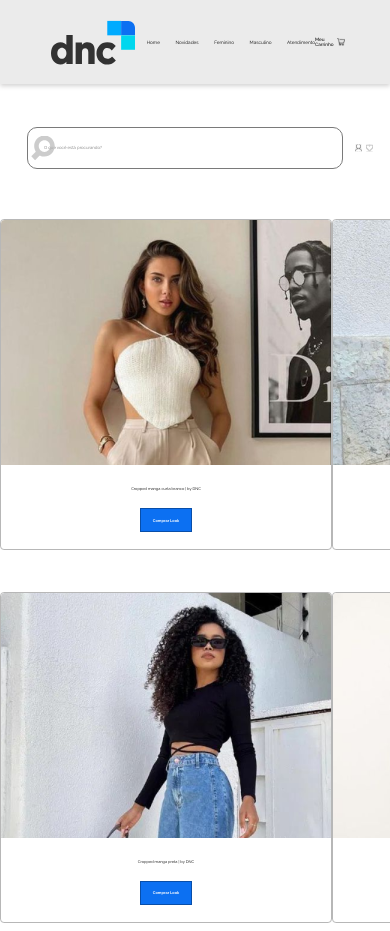
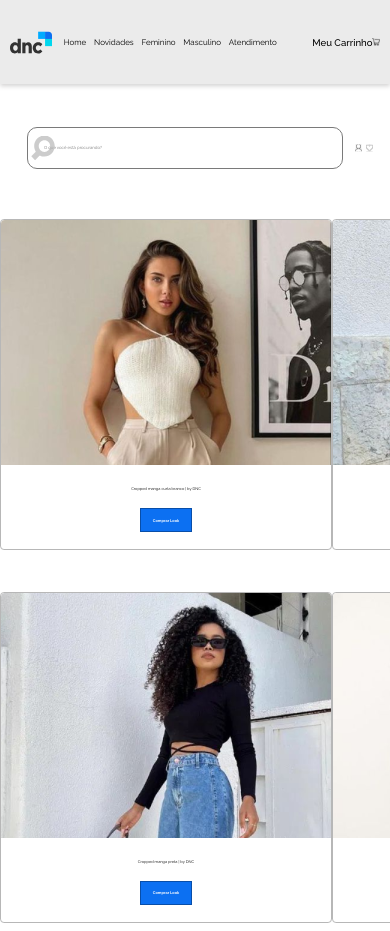
Before and after one commit to FragaGabriel23/E-CommerceDNC, a React (Vite) app: page /home in a window 390 px wide. Shown: the top 931 px of the page. Built offline with nearby package versions, Linux system fonts and the light colour scheme.

Commit message:
refactor(components/Header): Refactored responsive

```diff
--- a/src/components/Header/index.scss
+++ b/src/components/Header/index.scss
@@ -1,4 +1,5 @@
 @use '../../sass/variables' as *;
+@use '../../sass/mediaQueries' as *;
 
 .Header {
     padding: 2vh 6vh;
@@ -6,7 +7,26 @@
     background-color: $header-background;
     box-shadow: 0vw 0.4vh 0.5vh 0px #9b9a9a67;
 
+    @include respond-to-small {
+        padding: 2vh 2.5vw;
+    }
+
+    @include respond-to-medium {
+        padding: 2vh 2.5vw;
+    }
+
     &__img {
         width: 10vh;
+
+        @include respond-to-small {
+            width: 5vh;
+        }
+
+        @include respond-to-medium {
+            width: 5vh;
+        }
+        @include respond-to-large {
+            width: 8vw;
+        }
     }
 }
--- a/src/components/HeaderMenu/index.scss
+++ b/src/components/HeaderMenu/index.scss
@@ -1,4 +1,5 @@
 @use '../../sass/variables' as *;
+@use '../../sass/mediaQueries' as *;
 
 .Header {
     display: flex;
@@ -17,12 +18,25 @@
         padding: 0 0 0 3vw;
 
         color: $black;
-        font-size: 1.20vw;
+        font-size: 1.3rem;
         font-style: normal;
         font-weight: 400;
         line-height: normal;
         cursor: pointer;
 
+        @include respond-to-small {
+            font-size: 0.5rem;
+            gap: 2vw;
+        }
+
+        @include respond-to-medium {
+            font-size: 1rem;
+            gap: 2vw;
+        }
+
+        @include respond-to-large {
+            gap: 2vw;
+        }
     }
 
     li:hover {
@@ -40,11 +54,20 @@
         gap: 1vw;
 
         cursor: pointer;
+
+        @include respond-to-small {
+            gap: 0vw;
+        }
+
+        @include respond-to-medium {
+            gap: 0.5vw;
+        }
+
     }
 
     h2 {
         color: $black;
-        font-size: 1.20vw;
+        font-size: 1.3rem;
         font-style: normal;
         font-weight: 500;
         line-height: normal;
@@ -59,7 +82,13 @@
             text-shadow: 0.1vw 0.5vh 0.8vh rgba(0, 0, 0, 0.525);
         }
 
+        @include respond-to-small {
+            font-size: 0.6rem;
+        }
 
+        @include respond-to-medium {
+            font-size: 1rem;
+        }
     }
 
     &__img {
```
